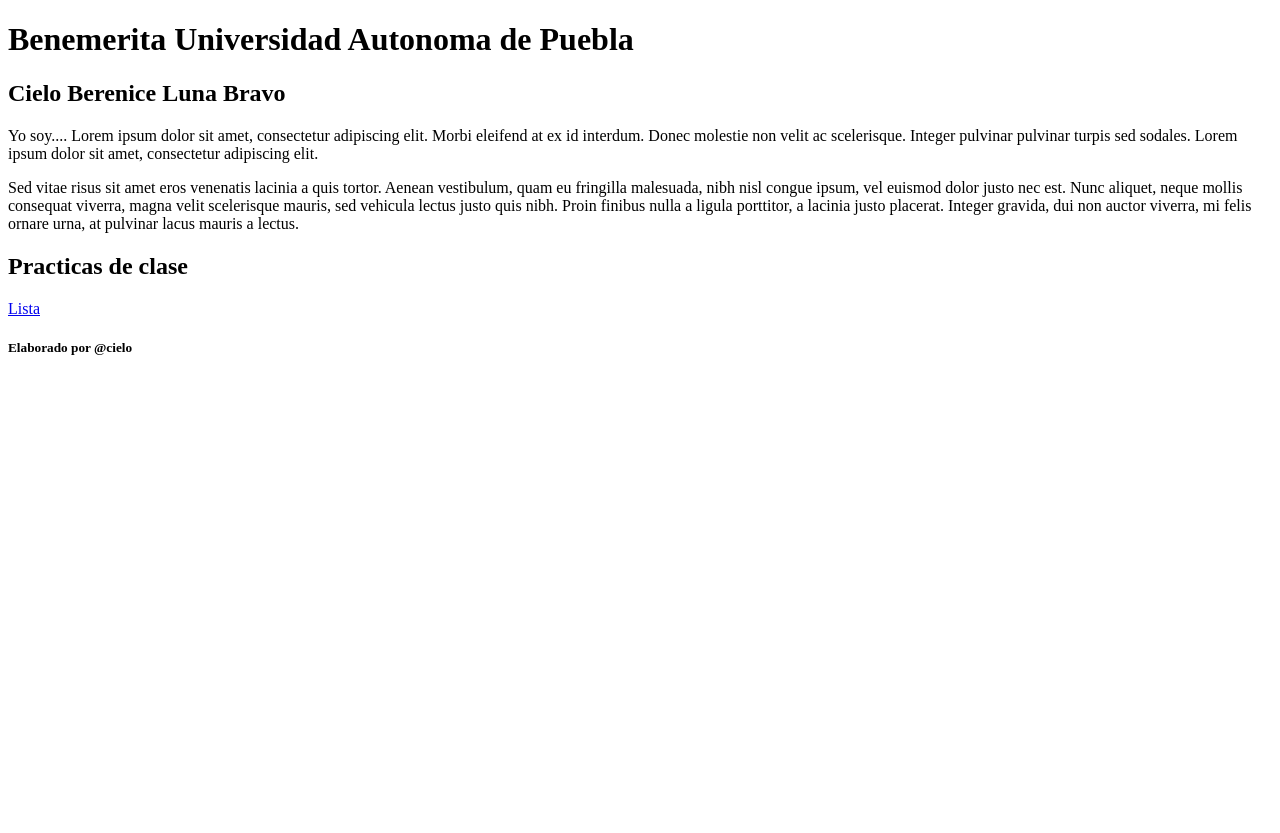
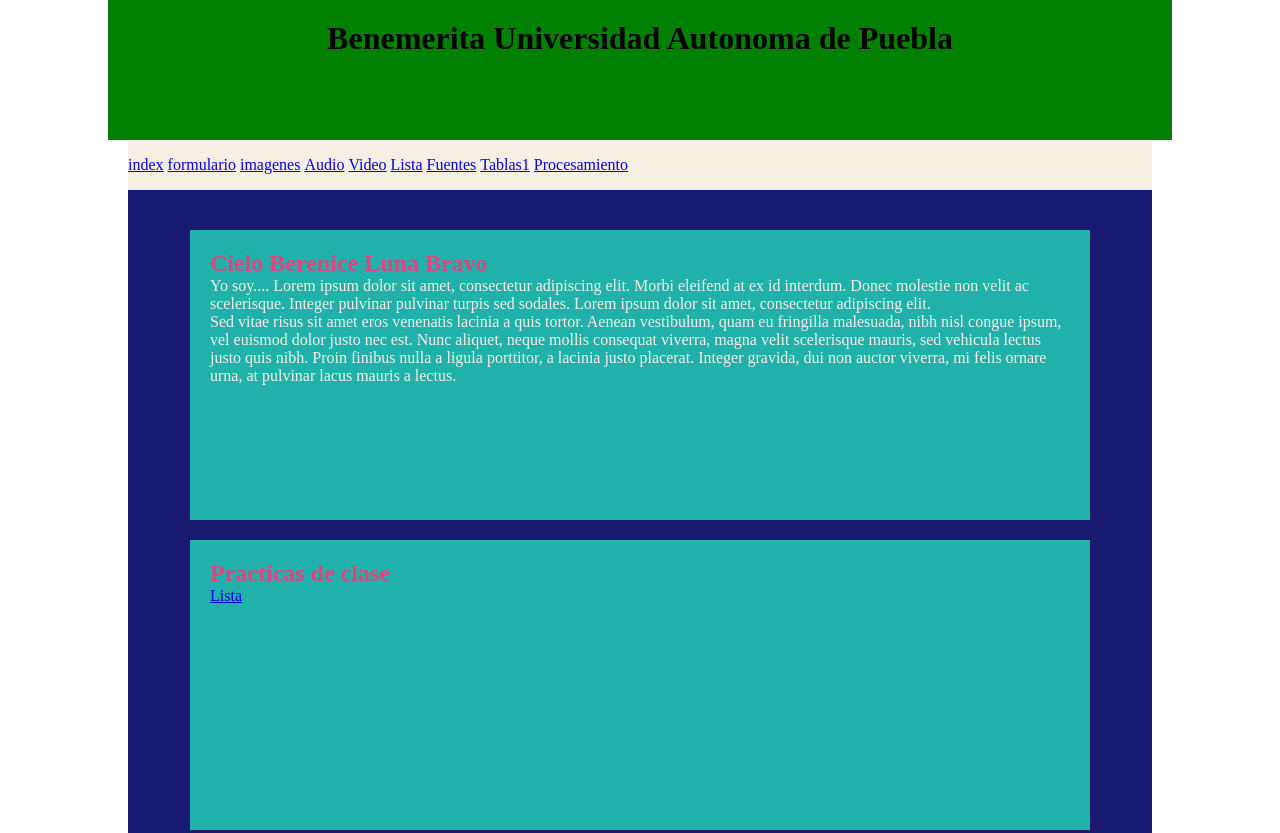
Before and after one commit to CieloLuna/CieloLuna.github.io, a plain HTML site: page index.html in a window 1280 px wide. Shown: the top 833 px of the page. Before the commit the page ends 800 px from the top, so only its background shows below. Drawn offline with Linux system fonts and the light colour scheme.

Commit message:
Update index.html

```diff
--- a/index.html
+++ b/index.html
@@ -3,13 +3,105 @@
 <head>
 	<meta charset="utf-8">
 	<title>Cielo B. Luna Bravo</title>
+	<style type="text/css">
+
+		*{
+			margin: 0;
+			padding: 0;
+			box-sizing: content-box;
+		}
+		h2 {
+			color:#E0457F;
+		}
+
+		b {color: cadetblue;}
+		header,nav,main,footer{
+			margin:0 auto;
+		}
+
+		header{
+			height: 100px;
+			width: 1024px;
+			background-color:green;
+			padding: 20px;
+			text-align: center;
+		}
+
+		nav{
+			height: 50px;
+			width: 1024px;
+			background-color: #F6EFE3;
+			align-content: center;
+		}
+		.navegacion ul{
+	list-style: none;
+}
+.menu> li{
+	display: inline-block;
+}
+		main{
+			width: 1024px;
+			height: 1200px;
+			background-color: midnightblue;
+			padding-top: 20px;
+			padding-bottom: 20px;
+		}
+		section{
+			background-color:lightseagreen;
+			color: #F6EFE3;
+			width: 860px;
+			height: 250px;
+			padding: 20px;
+			margin: 20px auto;
+			overflow:auto;
+		}
+		footer{
+			height: 80px;
+			width: 1024px;
+			background-color: lightblue;
+			text-align: center;
+		}
+
+		h1,h6{
+			margin:0 auto;
+		}
+
+
+		Table,th, td{
+			border-radius: 10px;
+			padding: 20px;
+
+		}
+		th{
+			background-color: antiquewhite;
+		}
+		td{
+			background-color: darkblue;
+		}
+		tr:nth-child(odd){
+			background-color: azure;
+		}
+
+	</style>
 </head>
 
 <body>
 	<header>
 		<h1>Benemerita Universidad Autonoma de Puebla</h1>
 	</header>
-	<nav></nav>
+	<nav class="navegacion">
+	  <ul class="menu">
+		  <li><a href="index.html">index</a></li>
+		  <li><a href="Formulario.html">formulario</a></li>
+		  <li><a href="imagen.html">imagenes</a></li>
+		  <li><a href="audio.html">Audio</a></li>
+		  <li><a href="video.html">Video</a></li>
+		  <li><a href="listas.html">Lista</a></li>
+		  <li><a href="fuentes.html">Fuentes</a></li>
+		  <li><a href="tablas_.html">Tablas1</a></li>
+		  <li><a href="procesamiento.html">Procesamiento</a></li>
+		</ul>
+	  </nav>
 	<main>
 		<section>
 			<h2>Cielo Berenice Luna Bravo</h2>
```
